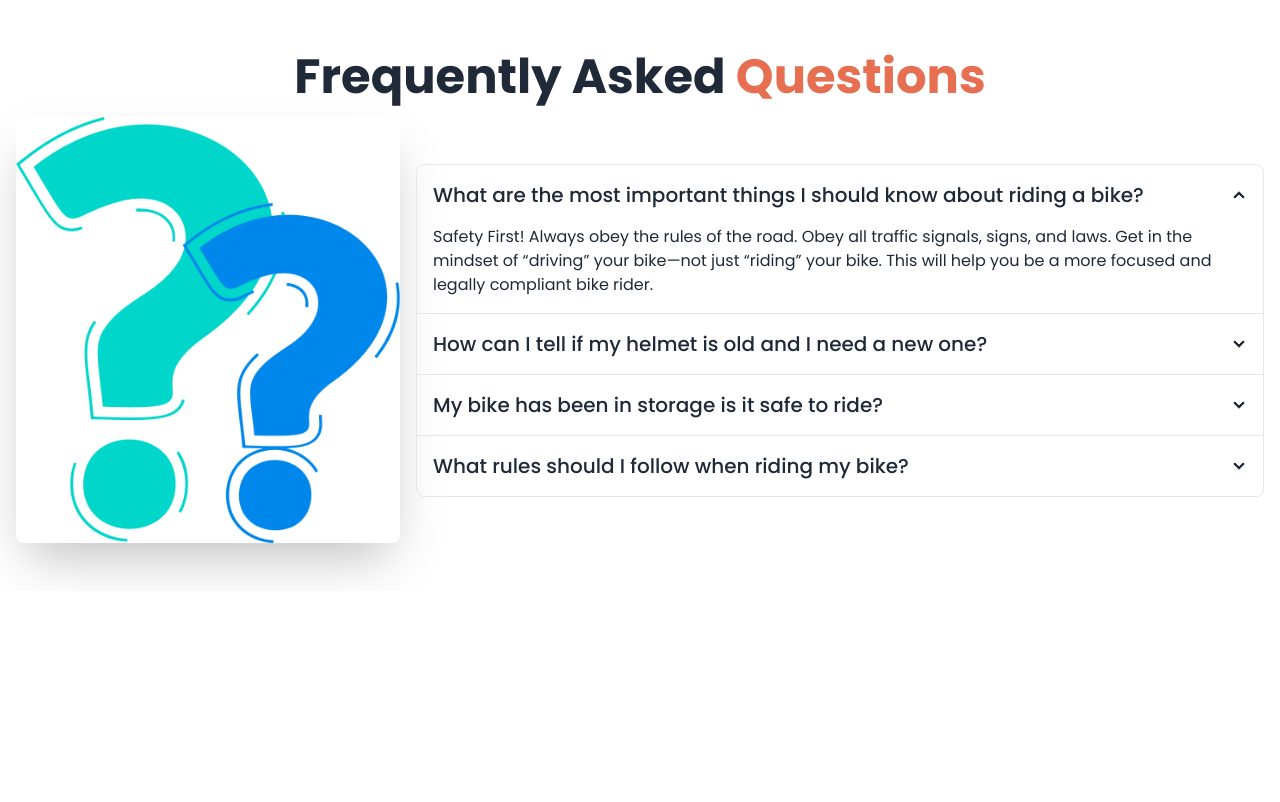
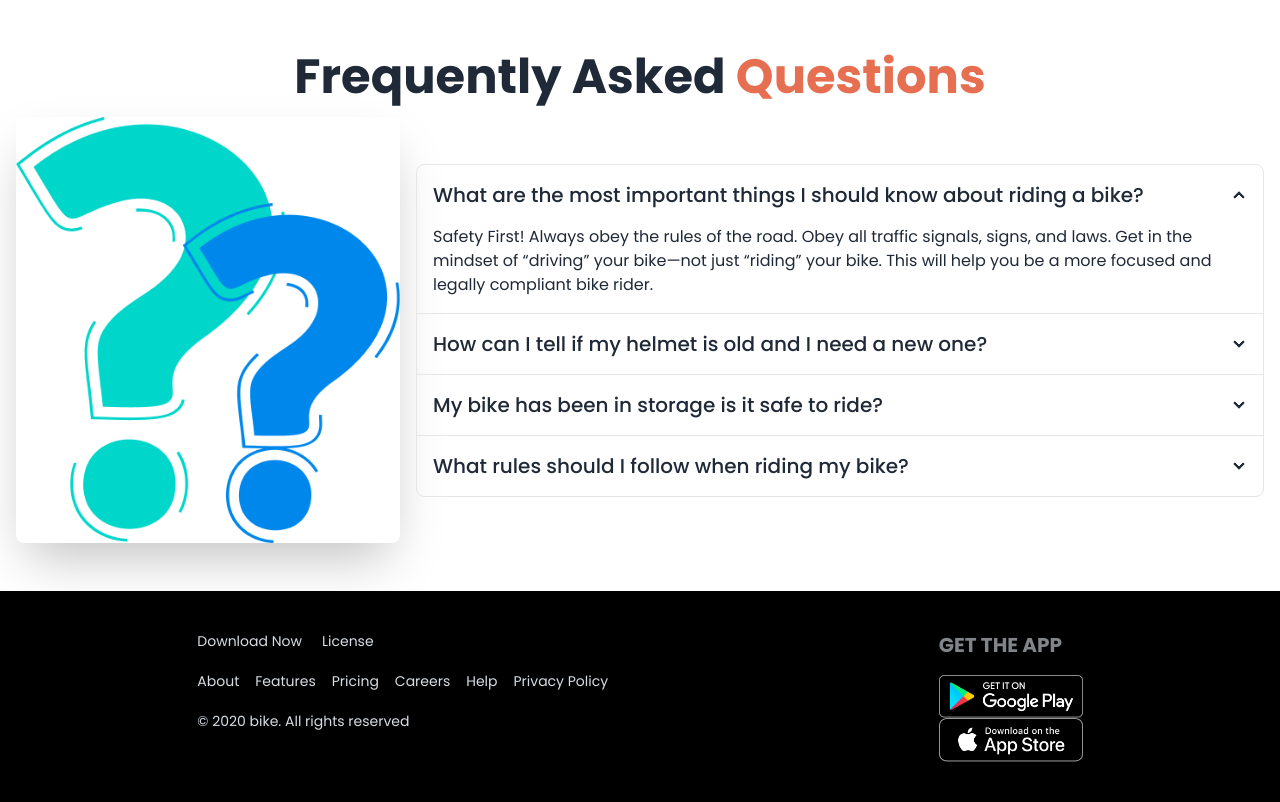
Before and after one commit to shahinur00789/biker-jone, a plain HTML site: page index.html in a window 1280 px wide. Shown: the part 1429-2231 px from the top of the page. Before the commit the page ends 2020 px from the top, so only its background shows below. Drawn offline with nearby package versions, Linux system fonts and the light colour scheme.

Commit message:
footer section doone

```diff
--- a/index.html
+++ b/index.html
@@ -321,6 +321,41 @@
     </main>
     <!-- footer -->
      <footer>
+      <footer class="footer bg-black text-neutral-content p-10 justify-around">
+        <aside class="space-y-3 ">
+
+         <div class="flex space-x-5">
+
+            <a href="#"></a>Download Now
+            <a href="#"></a>License
+
+
+         </div>
+         <div class="flex space-x-4">
+          <p>About</p>
+         <p>Features</p>
+         <p>Pricing</p>
+         <p>Careers</p>
+         <p>Help</p>
+         <p>Privacy Policy</p>
+         </div>
+         <p>© 2020 bike. All rights reserved</p>
+        </aside>
+        <nav>
+          <h6 class="footer-title text-xl">Get the App</h6>
+          <div>
+            <a>
+              <img class="w-36" src="images/others/android.png" alt="">
+
+              </svg>
+            </a>
+            <a>
+              <img class="w-36" src="images/others/ios.png" alt="">
+            </a>
+
+          </div>
+        </nav>
+      </footer>
 
      </footer>
 
```
